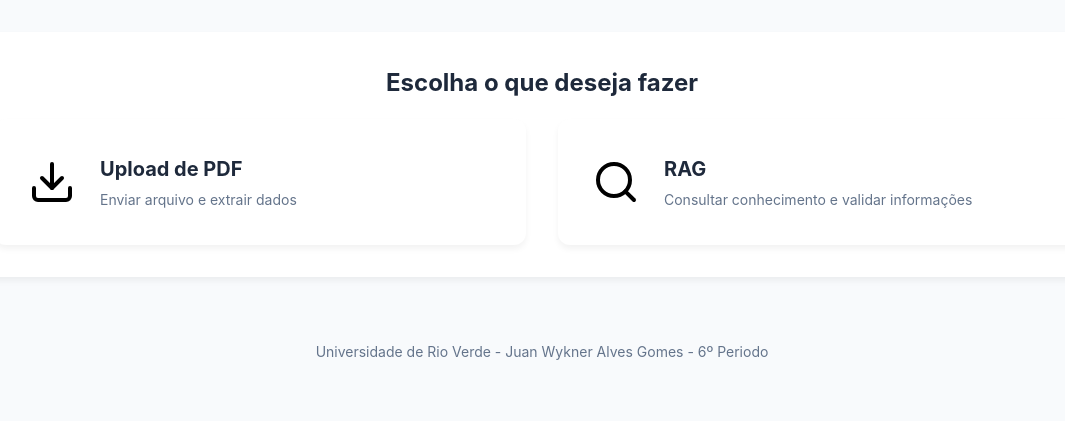
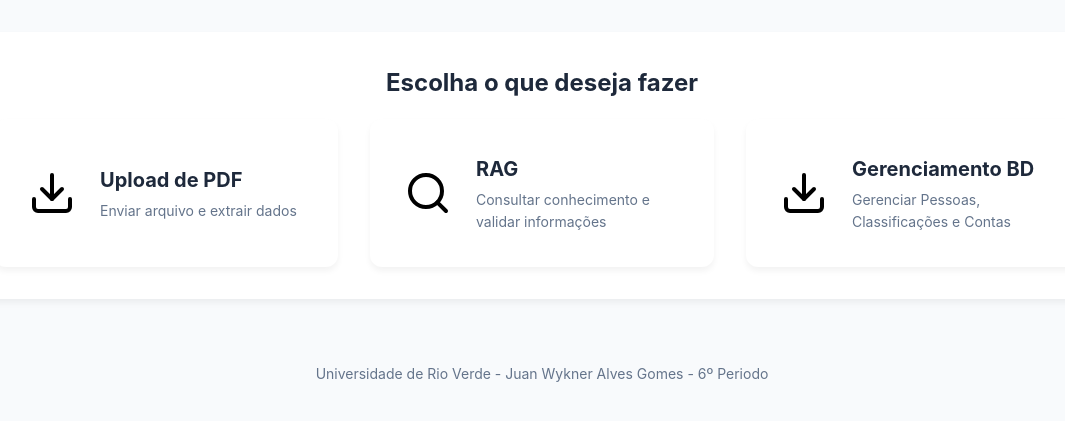
Before and after one commit to Juan-Wykner/SISTEMA_PDF, a Django app: page / in a window 1280 px wide. Shown: the part 267-688 px from the top of the page, without its empty margins (98-1163 px from the left). Run offline with Django 5.2, Linux system fonts and the light colour scheme.

Commit message:
Home: adicionar botão Gerenciamento BD ao menu

```diff
--- a/core/templates/core/home.html
+++ b/core/templates/core/home.html
@@ -19,6 +19,13 @@
         <p>Consultar conhecimento e validar informações</p>
       </div>
     </a>
+    <a href="{% url 'gerenciamento_bd' %}" class="menu-card">
+      <img src="{% static 'img/upload.svg' %}" alt="Gerenciamento BD" class="menu-icon" />
+      <div>
+        <h3>Gerenciamento BD</h3>
+        <p>Gerenciar Pessoas, Classificações e Contas</p>
+      </div>
+    </a>
   </div>
 </div>
 {% endblock %}
```
